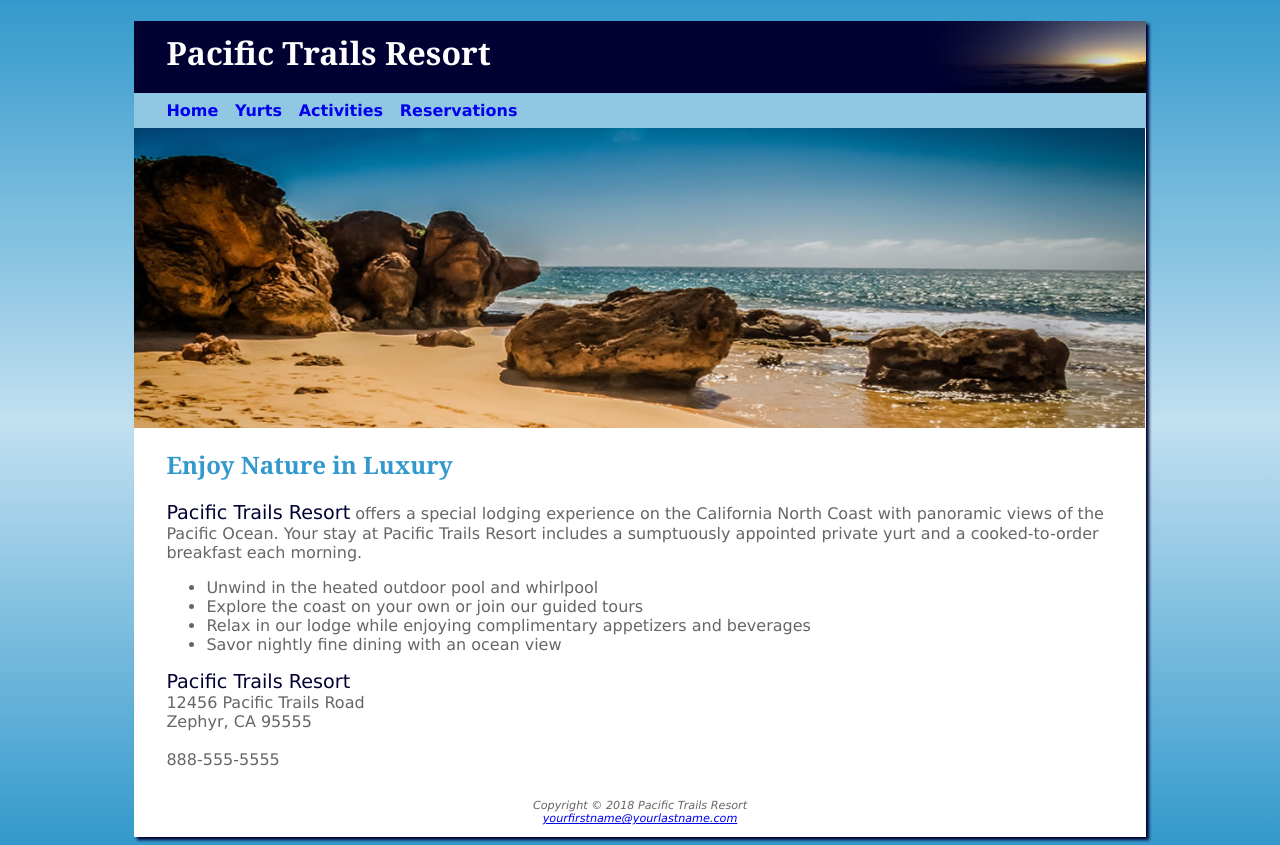
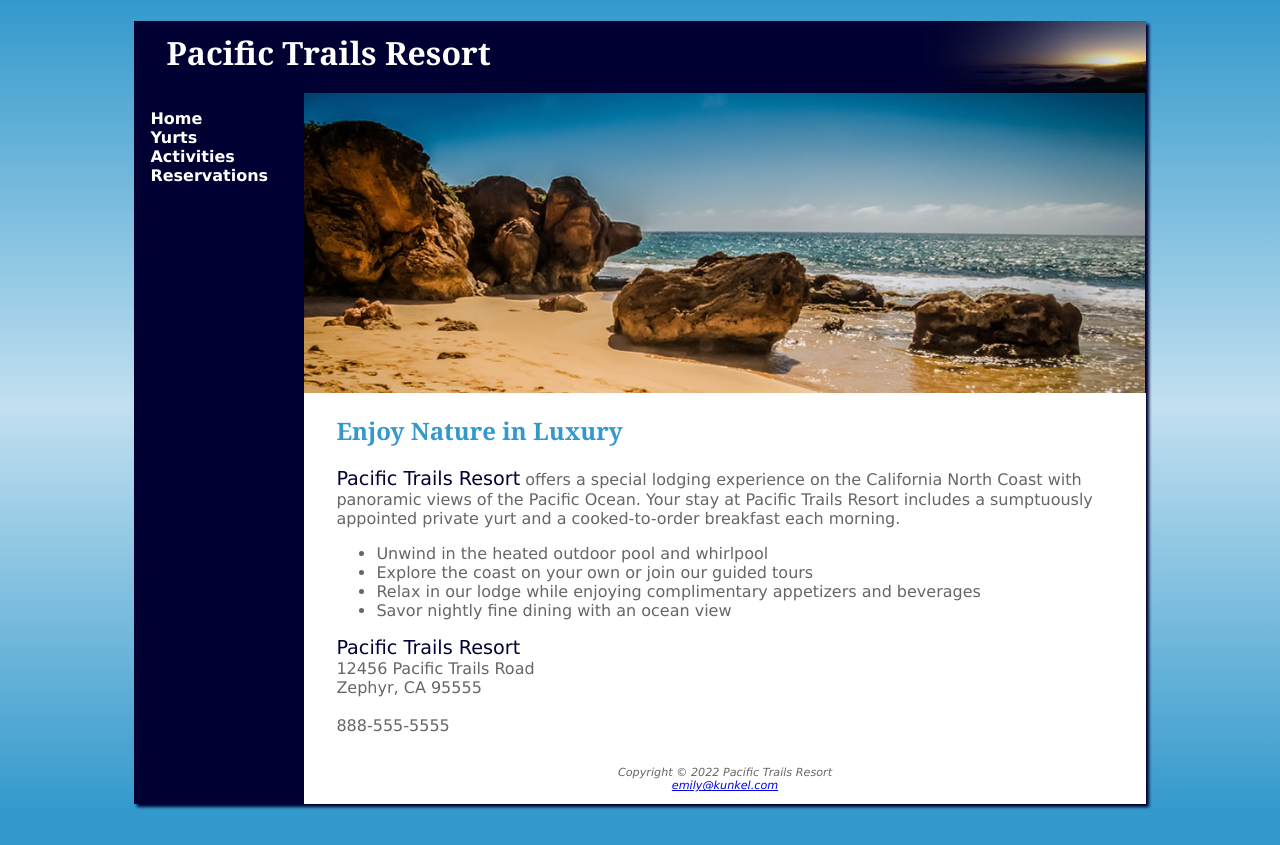
Before and after one commit to 44144-Sp22/ch6casestudy-emilykunkel, a plain HTML site: page index.html in a window 1280 px wide. After the commit the page ends 812 px from the top, so only its background shows below. Drawn offline with Linux system fonts and the light colour scheme.

Commit message:
Chapter6CaseStudy_EmilyKunkel
left nav, colors, pseudo-classes on links, hyperlinks, padding

```diff
--- a/index.html
+++ b/index.html
@@ -1,20 +1,24 @@
 <!DOCTYPE html>
 <html lang="en">
+
 <head>
   <title>Pacific Trails Resort</title>
   <meta charset="utf-8">
   <link rel="stylesheet" href="pacific.css">
 </head>
+
 <body>
   <div id="wrapper">
     <header>
       <h1>Pacific Trails Resort</h1>
     </header>
     <nav>
-<a href="index.html">Home</a> &nbsp;
-<a href="yurts.html">Yurts</a> &nbsp;
-<a href="activities.html">Activities</a> &nbsp;
-<a href="reservations.html">Reservations</a>
+      <ul>
+        <li><a href="index.html">Home</a></li>
+        <li><a href="yurts.html">Yurts</a></li>
+        <li><a href="activities.html">Activities</a></li>
+        <li><a href="reservations.html">Reservations</a></li>
+      </ul>
     </nav>
     <div id="homehero">
     </div>
@@ -36,9 +40,10 @@ Zephyr, CA 95555<br><br>
       </div>
     </main>
     <footer>
-Copyright &copy; 2018 Pacific Trails Resort<br>
-<a href="mailto:yourfirstname@yourlastname.com">yourfirstname@yourlastname.com</a>
+      Copyright &copy; 2022 Pacific Trails Resort<br>
+      <a href="mailto:emily@kunkel.com">emily@kunkel.com</a>
     </footer>
   </div>
 </body>
+
 </html>
--- a/pacific.css
+++ b/pacific.css
@@ -1,14 +1,18 @@
-body { background-color: #3399CC;
+body {
+  background-color: #3399CC;
   color: #666666;
   font-family: Verdana, Arial, sans-serif;
-	  background-image: linear-gradient(to bottom, #3399CC,  #C2E0F0, #3399CC);
+  background-image: linear-gradient(to bottom, #3399CC, #C2E0F0, #3399CC);
 }
-header { background-color: #000033;
+
+header {
+  background-color: #000033;
   color: #FFFFFF;
   font-family: Georgia, serif;
+}
 
-}
-h1 { line-height: 200%;
+h1 {
+  line-height: 200%;
   background-image: url(sunset.jpg);
   background-repeat: no-repeat;
   background-position: right;
@@ -16,49 +20,102 @@ h1 { line-height: 200%;
   height: 72px;
   margin-bottom: 0;
 }
-nav { font-weight: bold;
-      background-color: #90C7E3;
-	  padding: .5em .5em .5em 2em;
+
+nav {
+  font-weight: bold;
+  float: left;
+  width: 160px;
+  padding: 0;
 }
-h2 { color: #3399CC;
+
+nav ul {
+  list-style-type: none;
+  padding-left: 1em;
+}
+
+h2 {
+  color: #3399CC;
   font-family: Georgia, serif;
 }
-h3 { color: #000033; }
-dt { color: #000033;
+
+h3 {
+  color: #000033;
+}
+
+dt {
+  color: #000033;
   font-weight: bold;
 }
-.resort { color: #000033;
+
+.resort {
+  color: #000033;
   font-size: 1.2em;
 }
-footer { font-size: .70em;
+
+footer {
+  font-size: .70em;
   font-style: italic;
   text-align: center;
   padding: 1em;
+  background-color: #FFFFFF;
+  margin-left: 170px;
 }
-main { padding-left: 2em;
+
+main {
+  background-color: #FFFFFF;
+  padding-left: 2em;
   padding-right: 2em;
   display: block;
+  margin-left: 170px;
+  padding-top: 1px;
+  padding-bottom: 1px;
 }
-#homehero { height: 300px;
+
+#homehero {
+  height: 300px;
   background-image: url(coast.jpg);
   background-size: 100% 100%;
   background-repeat: no-repeat;
+  margin-left: 170px;
 }
-#yurthero { height: 300px;
+
+#yurthero {
+  height: 300px;
   background-image: url(yurt.jpg);
   background-size: 100% 100%;
   background-repeat: no-repeat;
+  margin-left: 170px;
 }
-#trailhero { height: 300px;
+
+#trailhero {
+  height: 300px;
   background-image: url(trail.jpg);
   background-size: 100% 100%;
   background-repeat: no-repeat;
+  margin-left: 170px;
 }
-nav a { text-decoration: none; }
-#wrapper { width: 80%;
+
+nav a {
+  text-decoration: none;
+}
+
+nav a:link {
+  color: #FFFFFF
+}
+
+nav a:visited {
+  color: #C2E0F0;
+}
+
+nav a:hover {
+  color: #CCCCCC;
+}
+
+#wrapper {
+  background-color: #000033;
+  width: 80%;
   margin-left: auto;
   margin-right: auto;
-		  background-color: #FFFFFF;
   min-width: 700px;
   max-width: 1024px;
   box-shadow: 3px 3px 3px #000033;
```
Also changed, not shown: activities.html (+11 -6 lines), yurts.html (+11 -6 lines). Lines whose indentation alone changed are shown as unchanged.
